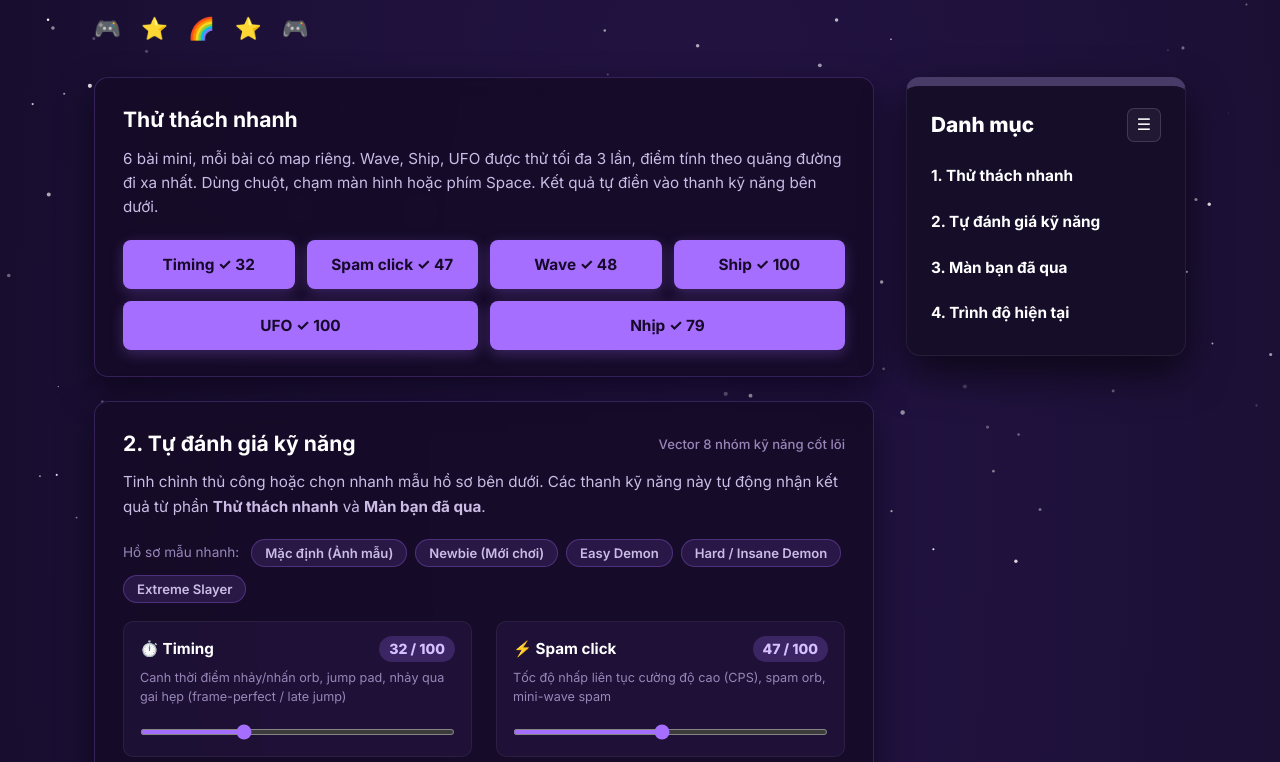
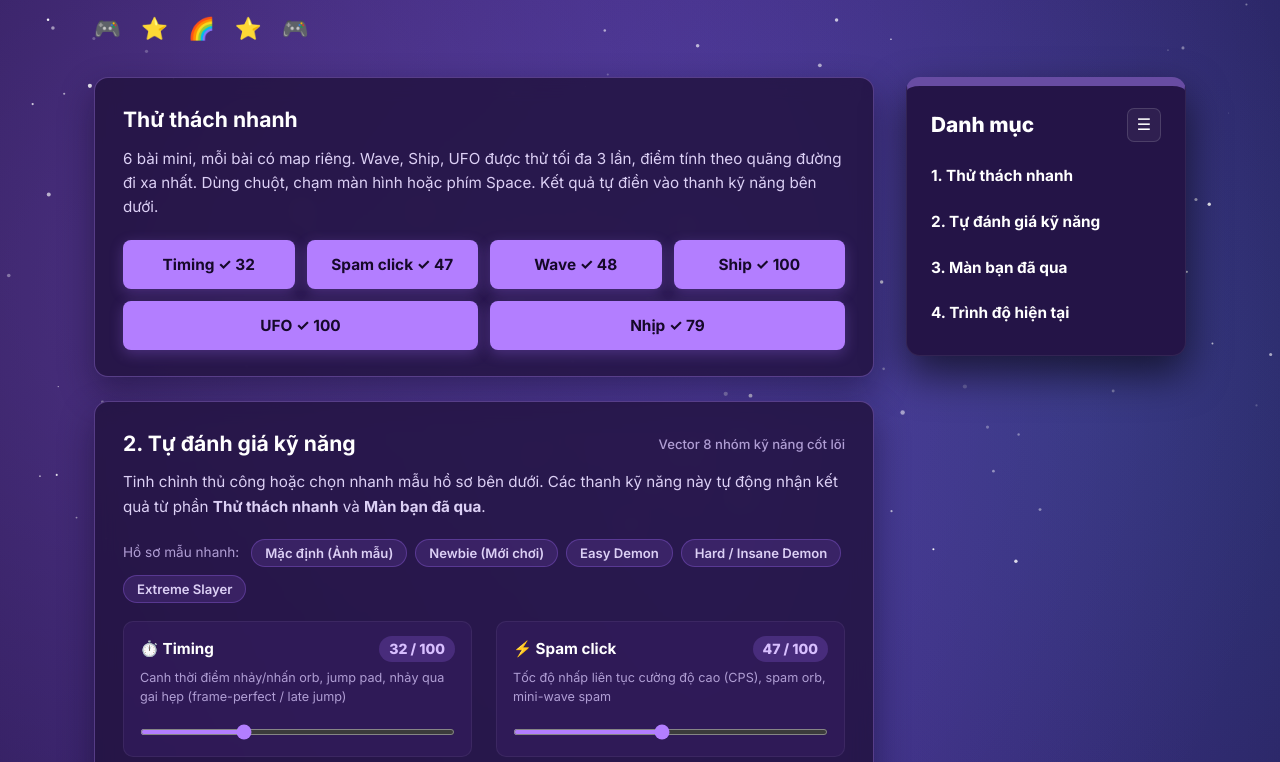
Before and after one commit to maingwen2007-ops/GDanalyze-demo, a plain HTML site: page index.html in a window 1280 px wide. Shown: the part 231-993 px from the top of the page. Drawn offline with Linux system fonts and the light colour scheme.

Commit message:
Brighten background palette and add vibrant nebula glow

```diff
--- a/styles.css
+++ b/styles.css
@@ -1,60 +1,60 @@
 :root {
-  --bg-topbar: #351f5e;
-  --bg-topbar-border: rgba(255, 255, 255, 0.08);
-  --bg-dropdown: #53387e;
-  --bg-body-start: #1c1036;
-  --bg-body-mid: #231344;
-  --bg-body-end: #100720;
-  --bg-card: rgba(21, 11, 38, 0.88);
-  --bg-card-inner: rgba(34, 19, 59, 0.75);
-  --bg-sidebar: #160d29;
-  --bg-sidebar-cap: #493b68;
-  --border-card: rgba(152, 104, 240, 0.24);
-  --border-card-hover: rgba(176, 128, 255, 0.5);
-  --accent-orange: #ff9900;
-  --accent-purple-btn: #a66eff;
-  --accent-purple-btn-hover: #b88aff;
+  --bg-topbar: #472882;
+  --bg-topbar-border: rgba(255, 255, 255, 0.14);
+  --bg-dropdown: #6543a3;
+  --bg-body-start: #2d1a5e;
+  --bg-body-mid: #432485;
+  --bg-body-end: #1c0e3d;
+  --bg-card: rgba(34, 18, 64, 0.84);
+  --bg-card-inner: rgba(52, 29, 94, 0.72);
+  --bg-sidebar: #241447;
+  --bg-sidebar-cap: #684ca3;
+  --border-card: rgba(182, 138, 255, 0.34);
+  --border-card-hover: rgba(204, 168, 255, 0.62);
+  --accent-orange: #ffaa1d;
+  --accent-purple-btn: #b37eff;
+  --accent-purple-btn-hover: #c59bff;
   --accent-purple-text: #160929;
   --accent-cyan: #38bdf8;
   --accent-green: #34d399;
   --accent-red: #fb7185;
   --text-primary: #ffffff;
-  --text-secondary: #cbbce6;
-  --text-muted: #9886b8;
-  --shadow-card: 0 14px 34px rgba(5, 2, 12, 0.55);
+  --text-secondary: #dcd0f5;
+  --text-muted: #b09ed4;
+  --shadow-card: 0 14px 34px rgba(14, 6, 34, 0.45);
   --radius-lg: 14px;
   --radius-md: 10px;
   --radius-sm: 8px;
 }
 
 body[data-theme="neon-demon"] {
-  --bg-topbar: #3b0d26;
-  --bg-dropdown: #59163a;
-  --bg-body-start: #210715;
-  --bg-body-mid: #2e0b1f;
-  --bg-body-end: #0f030a;
-  --bg-card: rgba(28, 8, 20, 0.9);
-  --bg-card-inner: rgba(48, 13, 33, 0.75);
-  --bg-sidebar: #1f0815;
-  --bg-sidebar-cap: #6e2b4e;
-  --border-card: rgba(244, 63, 94, 0.28);
-  --accent-orange: #ff5500;
+  --bg-topbar: #59163a;
+  --bg-dropdown: #7a2150;
+  --bg-body-start: #380e25;
+  --bg-body-mid: #541638;
+  --bg-body-end: #1f0714;
+  --bg-card: rgba(46, 14, 32, 0.86);
+  --bg-card-inner: rgba(69, 21, 49, 0.75);
+  --bg-sidebar: #300c20;
+  --bg-sidebar-cap: #963b6b;
+  --border-card: rgba(251, 113, 133, 0.36);
+  --accent-orange: #ff6a1a;
   --accent-purple-btn: #fb7185;
   --accent-purple-btn-hover: #fda4af;
 }
 
 body[data-theme="cyber-wave"] {
-  --bg-topbar: #0f2942;
-  --bg-dropdown: #1a3f63;
-  --bg-body-start: #081829;
-  --bg-body-mid: #0c233b;
-  --bg-body-end: #040d17;
-  --bg-card: rgba(9, 22, 38, 0.9);
-  --bg-card-inner: rgba(16, 36, 60, 0.78);
-  --bg-sidebar: #0a192b;
-  --bg-sidebar-cap: #2d557d;
-  --border-card: rgba(56, 189, 248, 0.26);
-  --accent-orange: #f59e0b;
+  --bg-topbar: #163d61;
+  --bg-dropdown: #235887;
+  --bg-body-start: #0f2a45;
+  --bg-body-mid: #174069;
+  --bg-body-end: #081829;
+  --bg-card: rgba(15, 36, 61, 0.86);
+  --bg-card-inner: rgba(23, 52, 87, 0.76);
+  --bg-sidebar: #112a47;
+  --bg-sidebar-cap: #3c73ab;
+  --border-card: rgba(56, 189, 248, 0.36);
+  --accent-orange: #fbbf24;
   --accent-purple-btn: #38bdf8;
   --accent-purple-btn-hover: #7dd3fc;
 }
@@ -88,7 +88,10 @@ html {
 
 body {
   font-family: 'Inter', 'Segoe UI', Roboto, -apple-system, BlinkMacSystemFont, sans-serif;
-  background: radial-gradient(ellipse at 55% 25%, var(--bg-body-mid) 0%, var(--bg-body-start) 55%, var(--bg-body-end) 100%);
+  background:
+    radial-gradient(circle at 18% 18%, rgba(179, 126, 255, 0.24) 0%, transparent 42%),
+    radial-gradient(circle at 85% 22%, rgba(56, 189, 248, 0.16) 0%, transparent 40%),
+    radial-gradient(ellipse at 55% 25%, var(--bg-body-mid) 0%, var(--bg-body-start) 55%, var(--bg-body-end) 100%);
   color: var(--text-primary);
   min-height: 100vh;
   line-height: 1.55;
```
